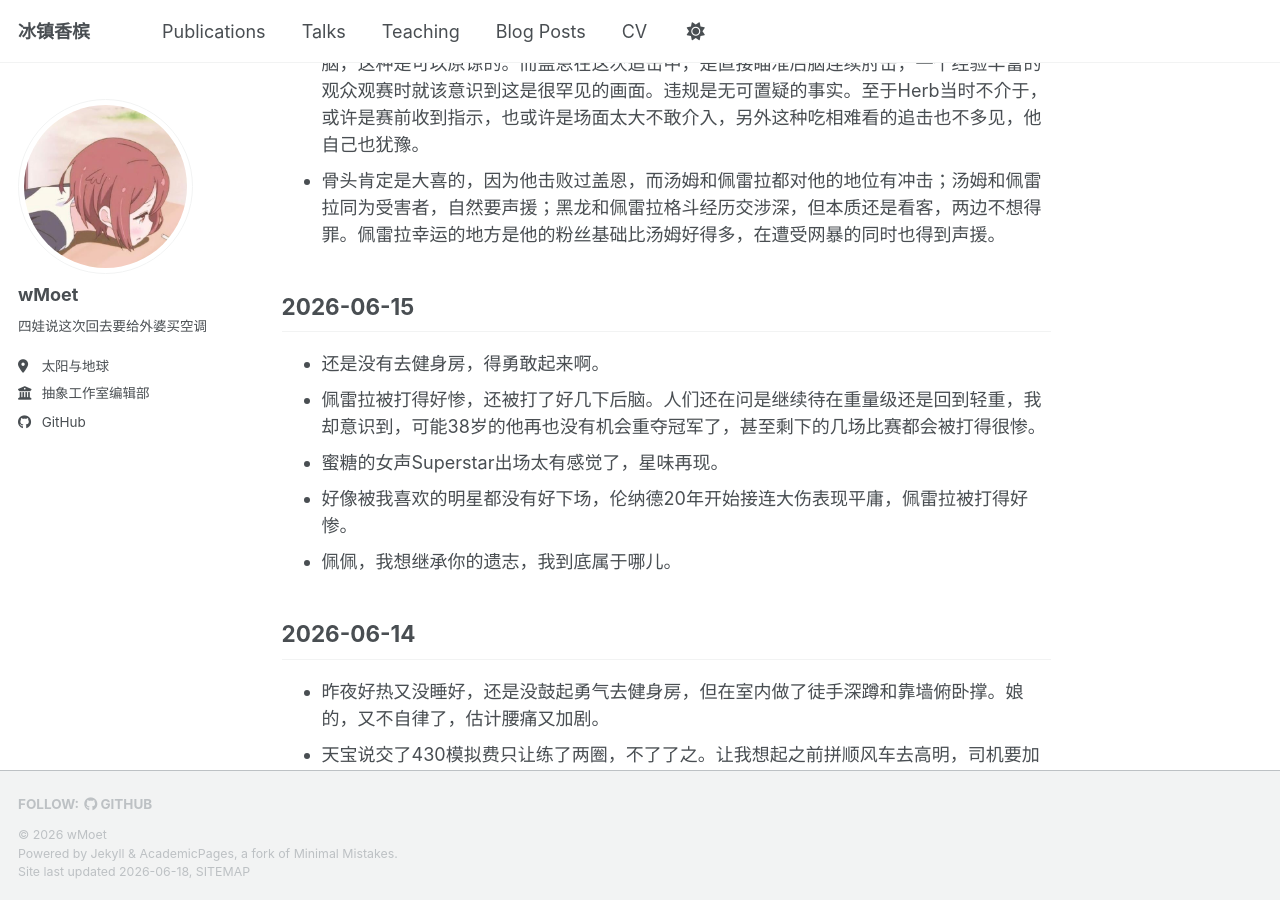
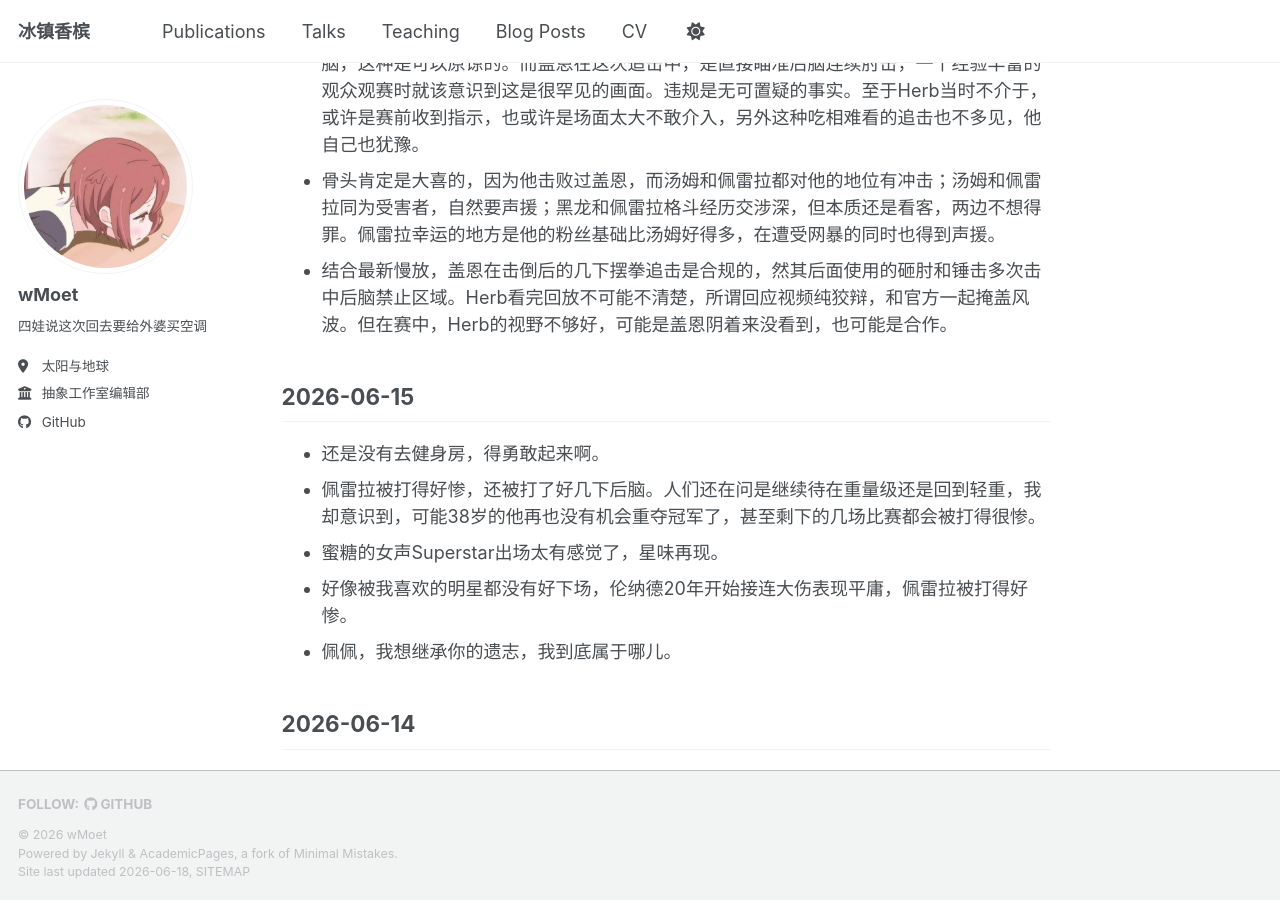
Before and after one commit to wMoet/wMoet.github.io, a Jekyll site: the page built from _posts/2026-12-31-我想说说2026.md, in a window 1280 px wide and 900 px high, scrolled down 854 px. Built offline with Jekyll 4.4.1, drawn with Linux system fonts in a browser that asks for light colours; a script bundle is joined from its source files by our own code; library files that are not in the unit come from our copies.

Commit message:
Update 2026-12-31-我想说说2026.md

```diff
--- a/_posts/2026-12-31-我想说说2026.md
+++ b/_posts/2026-12-31-我想说说2026.md
@@ -13,6 +13,7 @@ tags:
 - 佩雷拉发文抨击盖恩多次违规击打后脑以及裁判的纵容，当事裁判Herb Dean发布“后脑区域定义”视频回应，强调中轴一英寸线与枕部是禁止击打区域，后脑其余面积可以击打。其余评论，汤姆在观赛时就指出“违规击打，显著违规击打，需要回看”；黑龙表示怜惜；骨头大喜。
 - 这事很明显就是违规击打后脑需要裁判介入做出处罚的，事后发一个区域定义的讲解视频单纯避重就轻。运动员的手都非常大，战斗场面也是混乱的，不可能有电子回看去精细且迅速智能地做出违规处罚，大家都是遵循着某种默契地比赛。击倒对手后当然要追击，但追击的动作是有讲究的，在过去，针对后脑的击打必需很谨慎，运动员是知道自己选择的攻击模式有多大概率牵连到后脑的，摆拳和自上而下的肘击在对方被击倒后都是常用的追击模式。肘击比起侧面的摆拳对后脑的涉及更大，而由于一方在倒下，另一方在追击，双方身躯是移动的，此时的肘击倘若牵涉到后脑，一般裁判是不会判罚的，因为只是一瞬间的事，得维持比赛的观赏性。而当追击方挟持住对方身体后，大家姿态稳定，再作肘击就得瞄准对方脑袋侧面，通常是不会再击打对方的后脑的，因为这种模式就是会牵涉到违规区域。而盖恩当时的攻击，是在姿态稳定后，持续作出针对佩雷拉后脑的肘击，这种肯定是会击打到所谓的“一英寸中轴以及枕部的”，只是比赛的画面是高速发展与混乱的，你要找到很清晰的“击打枕部或准确打在一英寸中轴”的画面会很困难，但事后慢看回放，不难看出是有落在违规区域的打击的。因为运动员的手都非常大，但你瞄准后脑而非脑袋侧面做出打击时，肯定就是会违规的。所以过往的追击，都是瞄准的脑袋侧面，因为彼此移动会让你的肘击落位变成对方后脑，这种是可以原谅的。而盖恩在这次追击中，是直接瞄准后脑连续肘击，一个经验丰富的观众观赛时就该意识到这是很罕见的画面。违规是无可置疑的事实。至于Herb当时不介于，或许是赛前收到指示，也或许是场面太大不敢介入，另外这种吃相难看的追击也不多见，他自己也犹豫。
 - 骨头肯定是大喜的，因为他击败过盖恩，而汤姆和佩雷拉都对他的地位有冲击；汤姆和佩雷拉同为受害者，自然要声援；黑龙和佩雷拉格斗经历交涉深，但本质还是看客，两边不想得罪。佩雷拉幸运的地方是他的粉丝基础比汤姆好得多，在遭受网暴的同时也得到声援。
+- 结合最新慢放，盖恩在击倒后的几下摆拳追击是合规的，然其后面使用的砸肘和锤击多次击中后脑禁止区域。Herb看完回放不可能不清楚，所谓回应视频纯狡辩，和官方一起掩盖风波。但在赛中，Herb的视野不够好，可能是盖恩阴着来没看到，也可能是合作。
 
 ## 2026-06-15
 - 还是没有去健身房，得勇敢起来啊。
```
